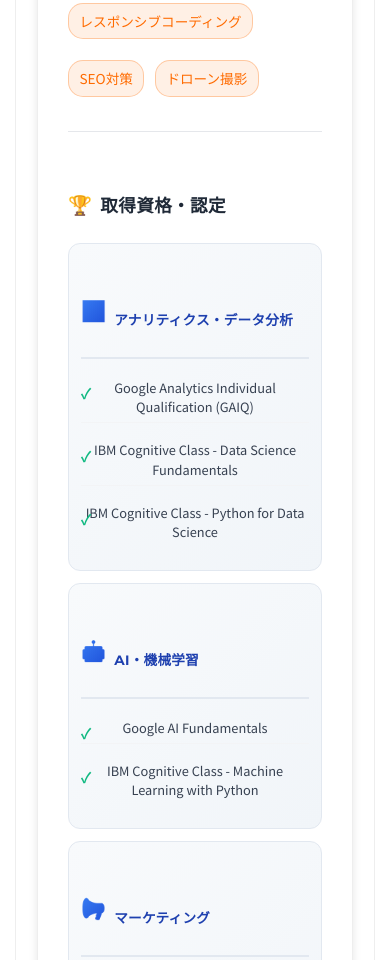
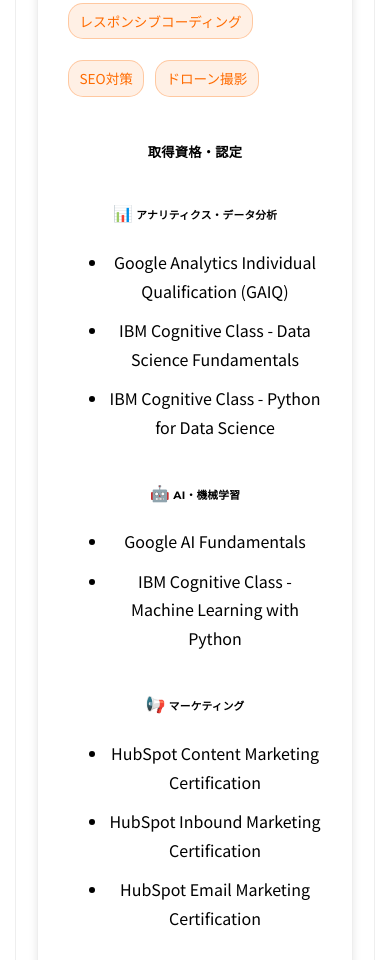
Before and after one commit to watoma06/LEXIA-HP, a plain HTML site: page about.html in a window 390 px wide. Shown: the part 3435-4395 px from the top of the page. Drawn offline with Linux system fonts and the light colour scheme.

```diff
--- a/style.css
+++ b/style.css
@@ -2822,7 +2822,7 @@ a:hover::after {
 }
 
 .pricing-cell--popular {
-    background: linear-gradient(135deg, #fbbf24, #f59e0b);
+    background: linear-gradient(135deg, #f59e0b, #d97706);
     position: relative;
 }
 
@@ -3227,7 +3227,6 @@ a:hover::after {
     justify-content: center;
     font-size: 0.9rem;
     font-weight: 600;
-    flex-shrink: 0;
 }
 
 .question-text {
@@ -3414,160 +3413,77 @@ a:hover::after {
         font-size: 2rem;
     }
 }
+
 /* ========================================
-    代表者プロフィールの資格情報セクション
+    Price Calculator Styles
     ======================================== */
-/* 資格情報セクション */
-.profile-card__certifications {
-    margin-top: 2rem;
-    padding-top: 2rem;
-    border-top: 1px solid #e5e7eb;
-}
-
-.profile-card__certifications-title {
+
+/* 料金計算機セクション */
+.pricing-calculator-section {
+    margin: calc(var(--spacing-unit) * 2) 0;
+    background: linear-gradient(135deg, #f8f9fa 0%, #e9ecef 100%);
+    border-radius: 12px;
+    padding: calc(var(--spacing-unit) * 2);
+    border: 2px solid var(--color-border);
+}
+
+.calculator-section-title {
+    text-align: center;
+    color: var(--color-accent);
+    margin-bottom: var(--spacing-sm);
+    font-size: 1.8rem;
+    font-weight: 600;
+}
+
+.calculator-section-desc {
+    text-align: center;
+    color: var(--color-muted);
+    margin-bottom: calc(var(--spacing-unit) * 1.5);
     font-size: 1.1rem;
-    font-weight: 600;
-    color: #1f2937;
-    margin-bottom: 1.5rem;
+}
+
+/* 料金計算機ローディング */
+.calculator-loading {
     display: flex;
+    flex-direction: column;
     align-items: center;
-    gap: 0.5rem;
-}
-
-.profile-card__certifications-title::before {
-    content: "🏆";
-    font-size: 1.2rem;
-}
-
-.certifications-grid {
-    display: grid;
-    grid-template-columns: repeat(auto-fit, minmax(300px, 1fr));
-    gap: 1.5rem;
-}
-
-.certification-category {
-    background: linear-gradient(135deg, #f8fafc 0%, #f1f5f9 100%);
-    border-radius: 12px;
-    padding: 1.5rem;
-    border: 1px solid #e2e8f0;
-    transition: all 0.3s ease;
-}
-
-.certification-category:hover {
-    transform: translateY(-2px);
-    box-shadow: 0 8px 25px rgba(0, 0, 0, 0.1);
-    border-color: #3b82f6;
-}
-
-.certification-category__title {
+    justify-content: center;
+    padding: calc(var(--spacing-unit) * 2);
+    color: var(--color-muted);
+}
+
+.loading-spinner {
+    width: 40px;
+    height: 40px;
+    border: 4px solid var(--color-border);
+    border-top: 4px solid var(--color-accent);
+    border-radius: 50%;
+    animation: spin 1s linear infinite;
+    margin-bottom: var(--spacing-md);
+}
+
+@keyframes spin {
+    0% { transform: rotate(0deg); }
+    100% { transform: rotate(360deg); }
+}
+
+.calculator-loading p {
+    margin: 0;
     font-size: 1rem;
-    font-weight: 600;
-    color: #1e40af;
-    margin-bottom: 1rem;
-    display: flex;
-    align-items: center;
-    gap: 0.75rem;
-    padding-bottom: 0.75rem;
-    border-bottom: 2px solid #e2e8f0;
-}
-
-.certification-category__icon {
-    font-size: 1.25rem;
-    background: linear-gradient(135deg, #3b82f6, #1d4ed8);
-    background-clip: text;
-    -webkit-background-clip: text;
-    -webkit-text-fill-color: transparent;
-}
-
-.certification-list {
-    list-style: none;
-    padding: 0;
-    margin: 0;
-}
-
-.certification-item {
-    padding: 0.75rem 0;
-    font-size: 0.9rem;
-    color: #374151;
-    line-height: 1.5;
-    border-bottom: 1px solid #f3f4f6;
-    position: relative;
-    padding-left: 1.5rem;
-    transition: all 0.2s ease;
-}
-
-.certification-item:last-child {
-    border-bottom: none;
-}
-
-.certification-item::before {
-    content: "✓";
-    position: absolute;
-    left: 0;
-    top: 0.75rem;
-    color: #10b981;
-    font-weight: bold;
-    font-size: 0.875rem;
-}
-
-.certification-item:hover {
-    color: #1f2937;
-    padding-left: 2rem;
-    background-color: rgba(59, 130, 246, 0.05);
-    border-radius: 6px;
-    margin: 0 -0.5rem;
-    padding-right: 0.5rem;
-}
-
-/* レスポンシブ対応 - 資格情報 */
+}
+
+/* レスポンシブ対応 */
 @media (max-width: 768px) {
-    .certifications-grid {
-        grid-template-columns: 1fr;
-        gap: 1rem;
+    .pricing-calculator-section {
+        margin: var(--spacing-lg) 0;
+        padding: var(--spacing-lg);
     }
 
-    .certification-category {
-        padding: 1rem;
+    .calculator-section-title {
+        font-size: 1.5rem;
     }
 
-    .certification-category__title {
-        font-size: 0.9rem;
-        gap: 0.5rem;
+    .calculator-section-desc {
+        font-size: 1rem;
     }
-
-    .certification-item {
-        font-size: 0.85rem;
-        padding: 0.5rem 0;
-        padding-left: 1.25rem;
-    }
-}
-
-@media (max-width: 480px) {
-    .profile-card__certifications {
-        margin-top: 1.5rem;
-        padding-top: 1.5rem;
-    }
-
-    .certifications-grid {
-        gap: 0.75rem;
-    }
-
-    .certification-category {
-        padding: 0.75rem;
-    }
-
-    .certification-category__title {
-        font-size: 0.85rem;
-        margin-bottom: 0.75rem;
-        padding-bottom: 0.5rem;
-    }
-
-    .certification-item {
-        font-size: 0.8rem;
-        padding: 0.4rem 0;
-    }
-
-    .certification-item:hover {
-        padding-left: 1.5rem;
-    }
-}
+}
```
Also changed, not shown: calculator/lexia-price-calculator.js (+42 -1 lines), services.html (+17 -16 lines).
